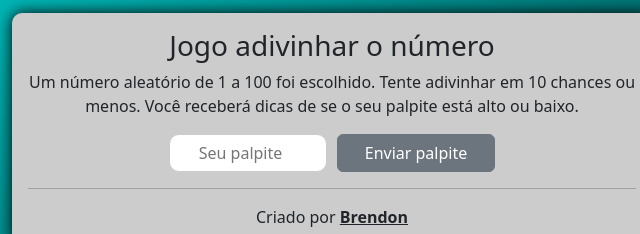
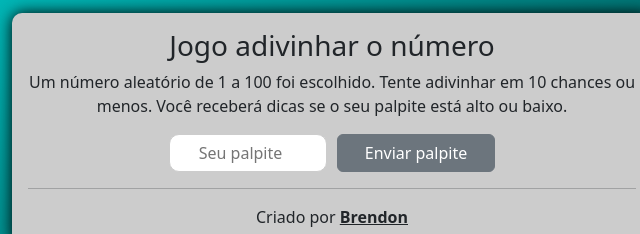
Before and after one commit to BrendonSSilva/Jogo-adivinhar-o-numero, a plain HTML site: page index.html in a window 1280 px wide. Shown: the part 271-505 px from the top of the page, 308-948 px from the left. Drawn offline with nearby package versions, Linux system fonts and the light colour scheme.

Commit message:
Atualizando texto

```diff
--- a/index.html
+++ b/index.html
@@ -16,7 +16,7 @@
             <div class="p-3">
                 <h3 class="text-center">Jogo adivinhar o número</h3>
                 <p class="text-center">Um número aleatório de 1 a 100 foi escolhido. Tente adivinhar em 10
-                    chances ou menos. Você receberá dicas de se o seu palpite está alto ou baixo.</p>
+                    chances ou menos. Você receberá dicas se o seu palpite está alto ou baixo.</p>
                 <div class="row justify-content-center">
                     <input type="number" class="col-5 col-md-3 text-center" placeholder="Seu palpite">
                     <button class="btn text-center enviar btn-secondary col-6 col-md-3">Enviar palpite</button>
```
